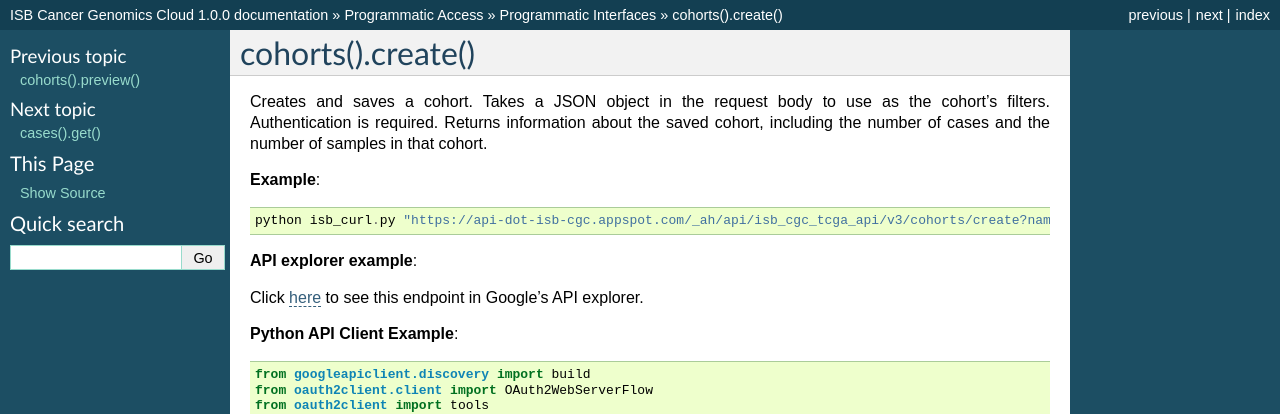
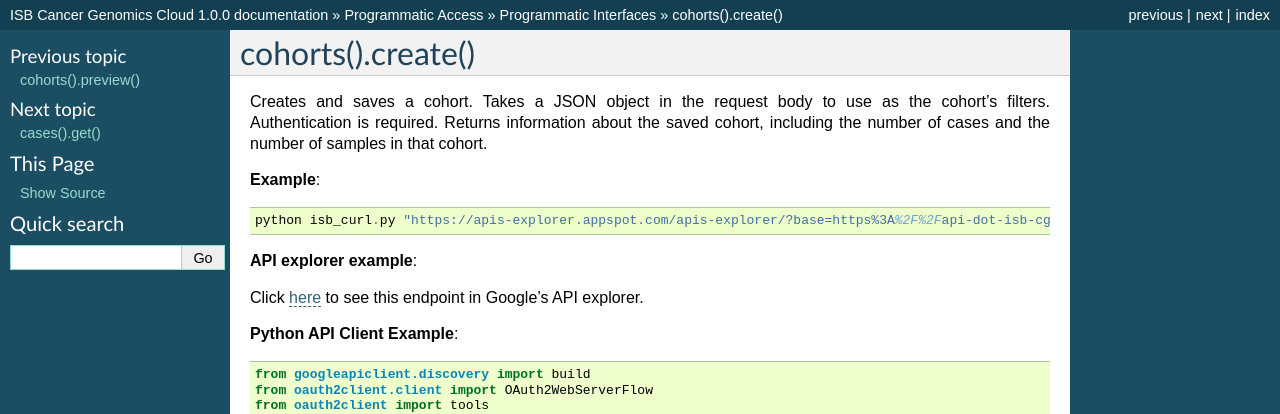
Before and after one commit to isb-cgc/readthedocs, a Sphinx documentation site: the page built from docs/source/sections/progapi/progapi3_tcga/cohorts_create.rst, in a window 1280 px wide and 900 px high. Shown: the top 414 px of the window. Built offline with Sphinx 7.4.7, drawn with Linux system fonts in a browser that asks for light colours; pages that are not in the unit, such as notebooks, are missing from menus; some of the changed lines change nothing that is shown.

Commit message:
edited example

```diff
--- a/docs/source/sections/progapi/progapi3_tcga/cohorts_create.rst
+++ b/docs/source/sections/progapi/progapi3_tcga/cohorts_create.rst
@@ -4,11 +4,10 @@
 
 **Example**::
 
-	python isb_curl.py "https://api-dot-isb-cgc.appspot.com/_ah/api/isb_cgc_tcga_api/v3/cohorts/create?name={COHORT NAME}" -H "Content-Type: application/json" -d '{"program_short_name": ["TCGA-UCS", "TCGA-CESC"], "age_at_diagnosis_lte": 60}'
-
+	python isb_curl.py "https://apis-explorer.appspot.com/apis-explorer/?base=https%3A%2F%2Fapi-dot-isb-cgc.appspot.com%2F_ah%2Fapi#p/isb_cgc_tcga_api/v3/isb_cgc_tcga_api.cohorts.create?name=TCGA-male-vital-status-alive&_h=1&resource=%257B%250A++%2522Clinical%2522%253A+%250A++%257B%250A++++%2522gender%2522%253A+%250A++++%255B%2522male%2522%250A++++%255D%252C%250A++++%2522vital_status%2522%253A+%250A++++%255B%2522alive%2522%250A++++%255D%250A++%257D%250A%257D&"
 **API explorer example**:
 
-Click `here <https://apis-explorer.appspot.com/apis-explorer/?base=https%3A%2F%2Fapi-dot-isb-cgc.appspot.com%2F_ah%2Fapi#p/isb_cgc_tcga_api/v3/isb_cgc_tcga_api.cohorts.create?name=COHORT%20NAME%20HERE&resource=%257B%250A++%2522Study%2522%253A+%250A++%255B%2522UCS%2522%250A++%255D%250A%257D&/>`_ to see this endpoint in Google's API explorer.
+Click `here <https://apis-explorer.appspot.com/apis-explorer/?base=https%3A%2F%2Fapi-dot-isb-cgc.appspot.com%2F_ah%2Fapi#p/isb_cgc_tcga_api/v3/isb_cgc_tcga_api.cohorts.create?name=TCGA-male-vital-status-alive&_h=1&resource=%257B%250A++%2522Clinical%2522%253A+%250A++%257B%250A++++%2522gender%2522%253A+%250A++++%255B%2522male%2522%250A++++%255D%252C%250A++++%2522vital_status%2522%253A+%250A++++%255B%2522alive%2522%250A++++%255D%250A++%257D%250A%257D&>`_ to see this endpoint in Google's API explorer.
 
 **Python API Client Example**::
 
```
